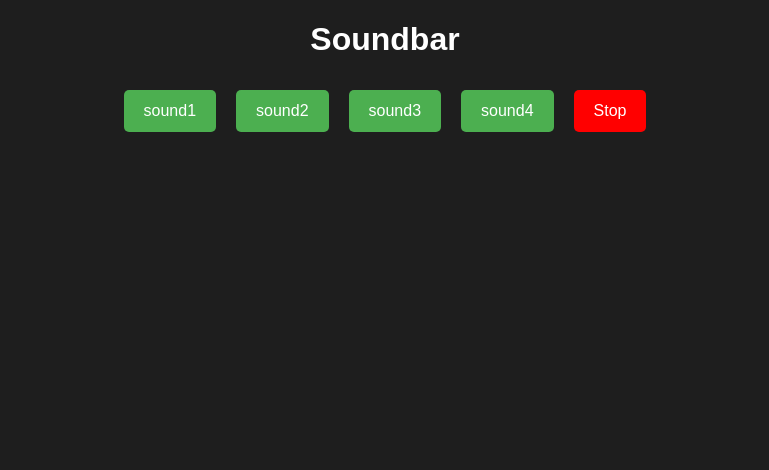
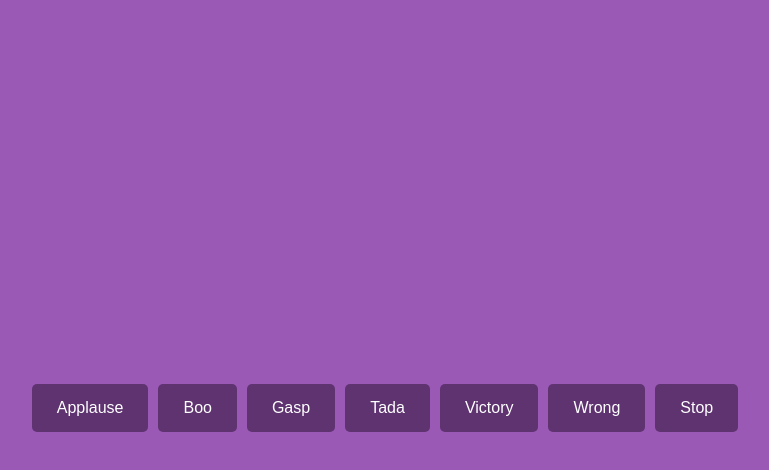
Before and after one commit to acciojob/Soundbar-RajeevRoy120, a website: page main.html in a window 1280 px wide. Both pictures are taken after a click on the button "Stop". Shown: the whole page, without its empty margins (255-1024 px from the left). Drawn offline with Linux system fonts and the light colour scheme.

Commit message:
created a submission

```diff
--- a/main.html
+++ b/main.html
@@ -1,18 +1,51 @@
 <!DOCTYPE html>
+<html lang="en">
+<head>
+    <meta charset="UTF-8">
+    <meta name="viewport" content="width=device-width, initial-scale=1.0">
+    <title>Soundbar</title>
+    <link rel="stylesheet" href="styles.css">
+</head>
+<body>
+    <div id="buttons"></div>
+    <script>
+        const sounds = ['applause', 'boo', 'gasp', 'tada', 'victory', 'wrong'];
 
-<html>
+        const buttonsContainer = document.getElementById('buttons');
 
-<head>
-	<link rel="stylesheet" href="styles.css">
-</head>
+        sounds.forEach(sound => {
+            const btn = document.createElement('button');
+            btn.classList.add('btn');
+            btn.innerText = sound;
+            btn.addEventListener('click', () => {
+                stopSounds();
+                document.getElementById(sound).play();
+            });
+            buttonsContainer.appendChild(btn);
+        });
 
-<body>
-	<!-- the entire body must be written by student -->
-	 <h1>Soundbar</h1>
-    <div id="buttons"></div>
-    <script type="text/javascript" src="./script.js">
-</script>
+        const stopBtn = document.createElement('button');
+        stopBtn.classList.add('stop');
+        stopBtn.innerText = 'Stop';
+        stopBtn.addEventListener('click', stopSounds);
+        buttonsContainer.appendChild(stopBtn);
 
+        function stopSounds() {
+            sounds.forEach(sound => {
+                const audio = document.getElementById(sound);
+                if (audio) {
+                    audio.pause();
+                    audio.currentTime = 0;
+                }
+            });
+        }
+    </script>
+
+    <audio id="applause" src="sounds/applause.mp3"></audio>
+    <audio id="boo" src="sounds/boo.mp3"></audio>
+    <audio id="gasp" src="sounds/gasp.mp3"></audio>
+    <audio id="tada" src="sounds/tada.mp3"></audio>
+    <audio id="victory" src="sounds/victory.mp3"></audio>
+    <audio id="wrong" src="sounds/wrong.mp3"></audio>
 </body>
-
 </html>
--- a/script.js
+++ b/script.js
@@ -1,37 +1 @@
 //your JS code here. If required.
-const sounds = ['sound1', 'sound2', 'sound3', 'sound4']; // Add more sound file names
-const buttonsContainer = document.getElementById('buttons');
-
-let currentAudio = null;
-
-// Function to create buttons for each sound
-sounds.forEach(sound => {
-    const btn = document.createElement('button');
-    btn.classList.add('btn');
-    btn.innerText = sound;
-
-    btn.addEventListener('click', () => {
-        if (currentAudio) {
-            currentAudio.pause();
-            currentAudio.currentTime = 0;
-        }
-        currentAudio = new Audio(`sounds/${sound}.mp3`);
-        currentAudio.play();
-    });
-
-    buttonsContainer.appendChild(btn);
-});
-
-// Create Stop Button
-const stopBtn = document.createElement('button');
-stopBtn.classList.add('stop');
-stopBtn.innerText = 'Stop';
-
-stopBtn.addEventListener('click', () => {
-    if (currentAudio) {
-        currentAudio.pause();
-        currentAudio.currentTime = 0;
-    }
-});
-
-buttonsContainer.appendChild(stopBtn);
--- a/styles.css
+++ b/styles.css
@@ -1,35 +1,28 @@
 /*  your css code here. If applicable */
 body {
-    text-align: center;
-    font-family: Arial, sans-serif;
-    background-color: #1e1e1e;
-    color: white;
+    display: flex;
+    justify-content: center;
+    align-items: center;
+    height: 100vh;
+    background-color: #9b59b6;
 }
 
 #buttons {
-    margin-top: 20px;
+    display: flex;
+    gap: 10px;
 }
 
 .btn, .stop {
-    display: inline-block;
-    padding: 12px 20px;
-    margin: 10px;
+    background: #5e3370;
+    color: white;
     border: none;
+    padding: 15px 25px;
     cursor: pointer;
     font-size: 16px;
+    text-transform: capitalize;
     border-radius: 5px;
 }
 
-.btn {
-    background-color: #4CAF50;
-    color: white;
+.btn:hover, .stop:hover {
+    background: #45285e;
 }
-
-.stop {
-    background-color: red;
-    color: white;
-}
-
-.btn:hover, .stop:hover {
-    opacity: 0.8;
-}
```
